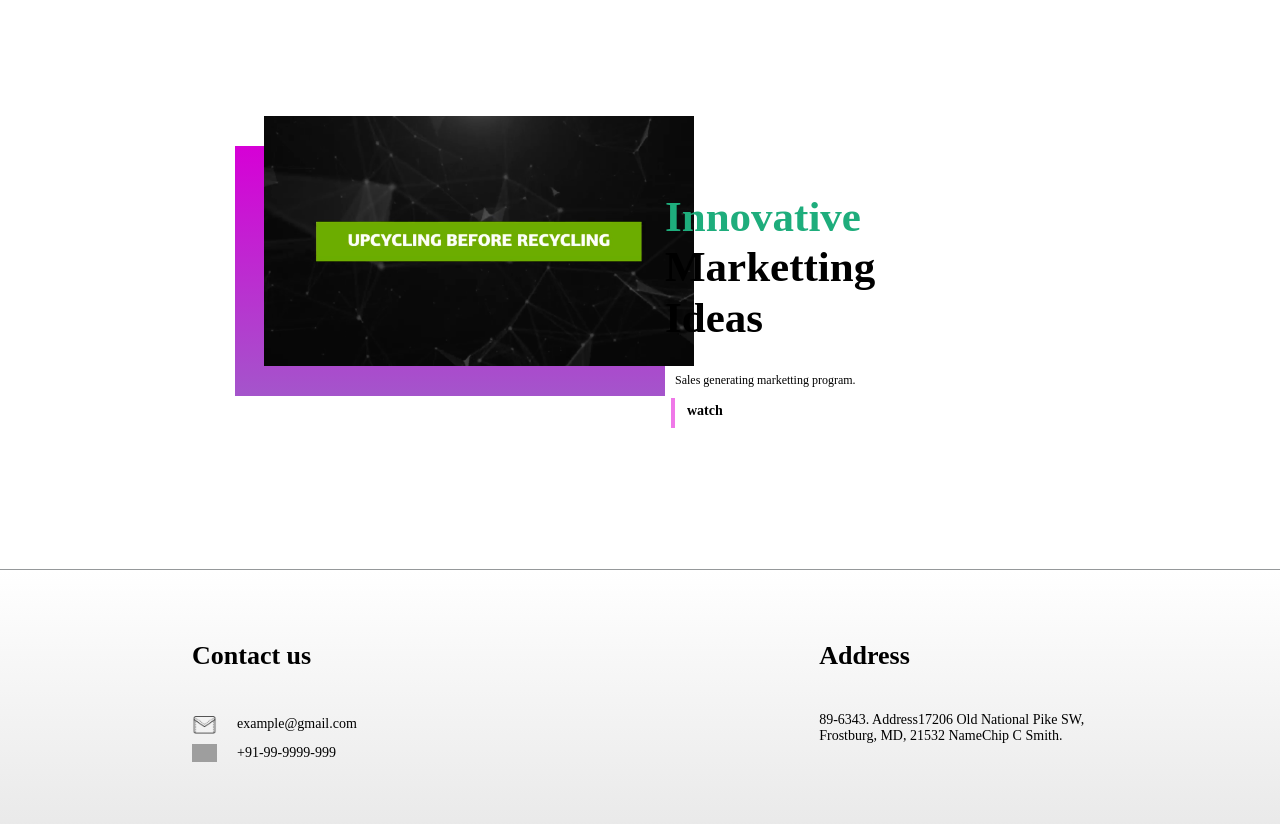
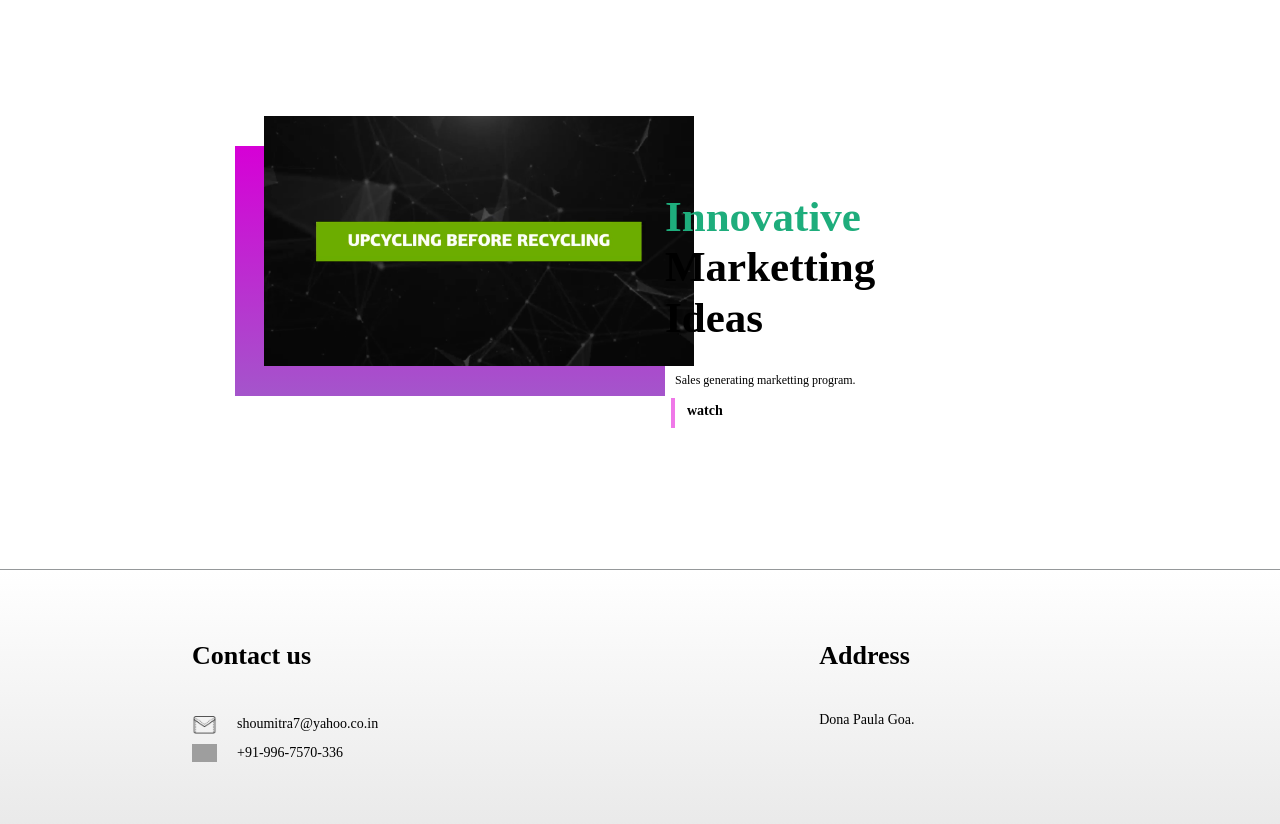
Before and after one commit to ShubhamModi004/SeedProject, a Gatsby site: page / in a window 1280 px wide. Shown: the part 2212-3036 px from the top of the page. Built offline with nearby package versions, Linux system fonts and the light colour scheme; Gatsby itself is replaced by a stand-in of ours; grey boxes are pictures that could not be loaded.

Commit message:
Changed footer

```diff
--- a/src/components/Footer/Footer.js
+++ b/src/components/Footer/Footer.js
@@ -8,20 +8,20 @@ const Footer = () => {
         <FooterContainer>
             <Section>
                 <FooterHeader>Contact us</FooterHeader>
-                <CallToActions href="mailto:someone@example.com">
+                <CallToActions href="mailto:shoumitra7@yahoo.co.in">
                     <img className="Images" src={Mail} alt="Mail" />
-                    <ActionText>example@gmail.com</ActionText>
+                    <ActionText>shoumitra7@yahoo.co.in</ActionText>
                 </CallToActions>
-                <CallToActions href="tel:+91-99-9999-999">
+                <CallToActions href="tel:+91-996-7570-336">
                     <img className="Images" src={Phone} alt="Phone" />
-                    <ActionText>+91-99-9999-999</ActionText>
+                    <ActionText>+91-996-7570-336</ActionText>
                 </CallToActions>
             </Section>
             <Section>
                 <FooterHeader>
                     Address
                 </FooterHeader>
-                <ActionText style={{ marginLeft: 0 }}>89-6343. Address17206 Old National Pike SW, Frostburg, MD, 21532  NameChip C Smith. </ActionText>
+                <ActionText style={{ marginLeft: 0 }}>Dona Paula Goa.</ActionText>
             </Section>
 
         </FooterContainer>
```
